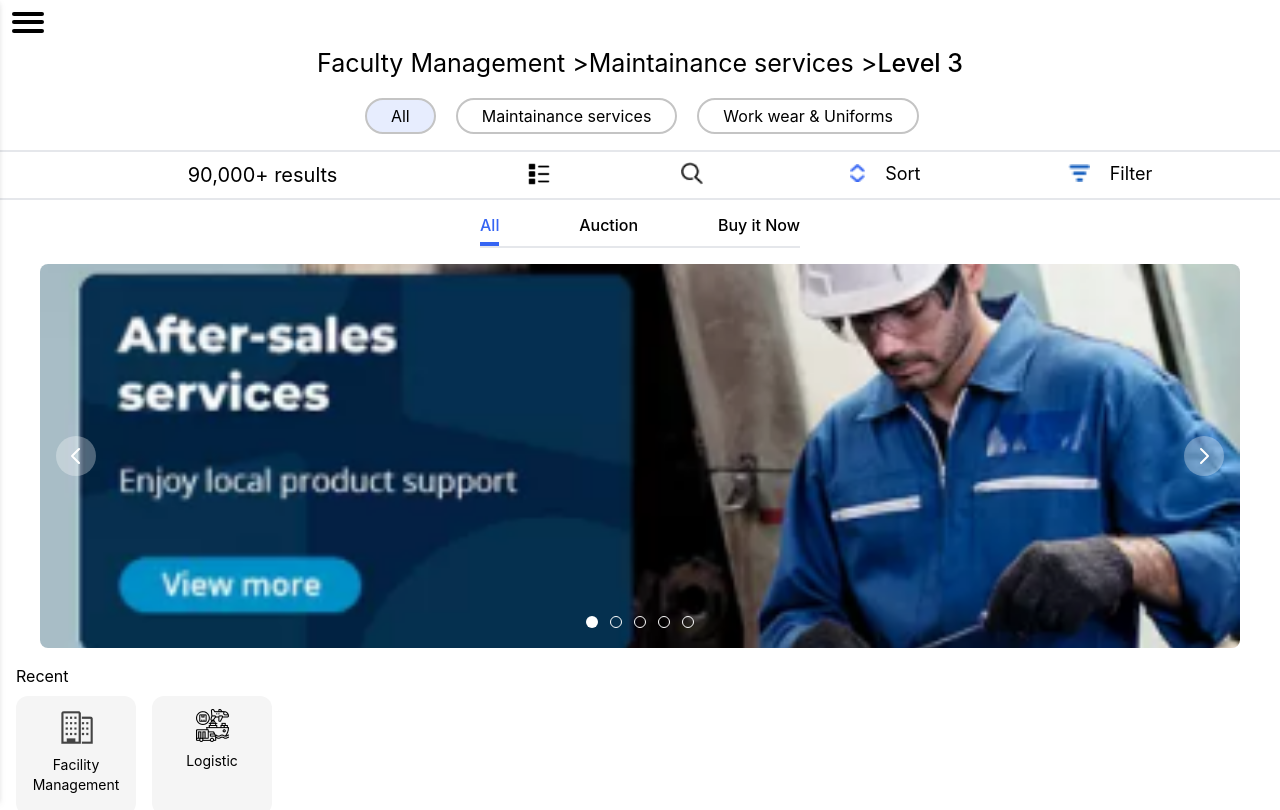
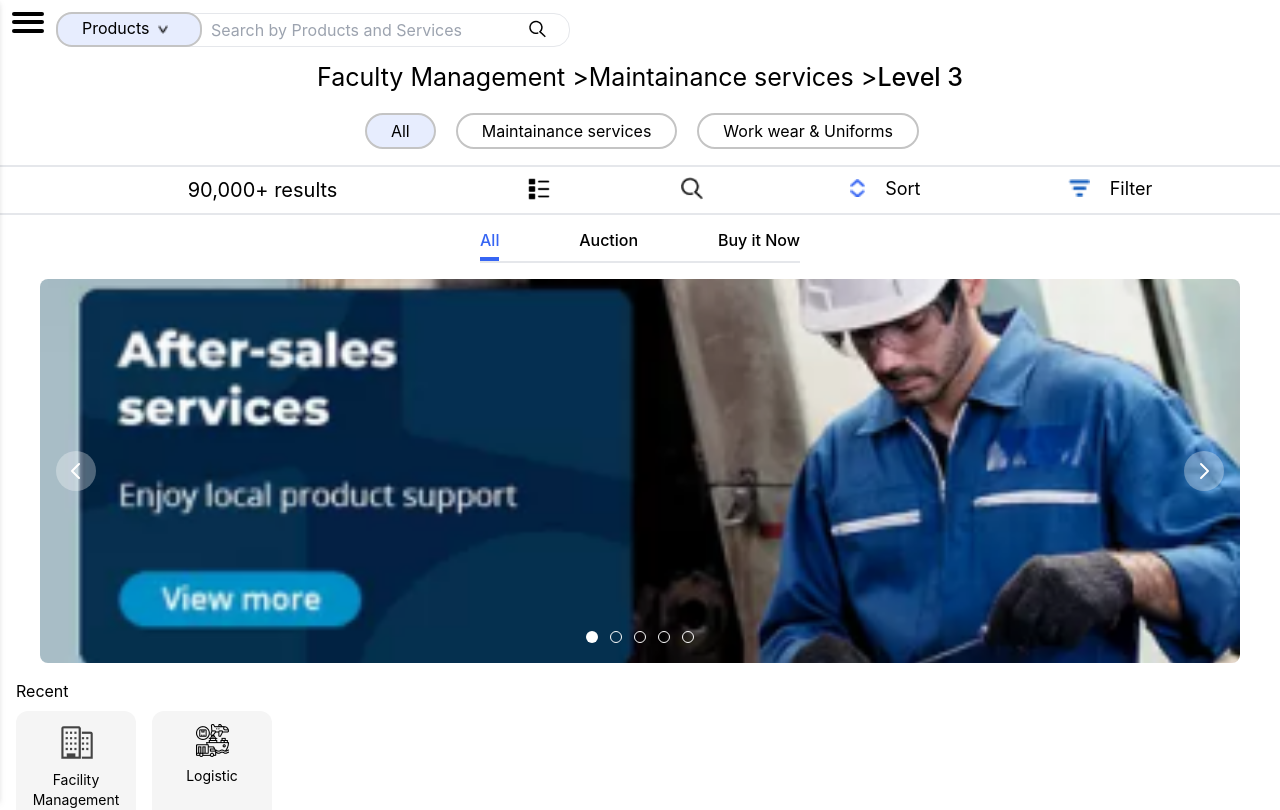
Before and after one commit to Prajwal912/facility-management, a React (Create React App) app: page / in a window 1280 px wide. Shown: the top 810 px of the page. Built offline with nearby package versions, Linux system fonts and the light colour scheme.

Commit message:
search bar added

```diff
--- a/src/components/Header.js
+++ b/src/components/Header.js
@@ -1,7 +1,7 @@
 import React, { useState } from "react";
 import Accordion from "./accordion";
 
-const Header = ({setHideCaro}) => {
+const Header = ({ setHideCaro }) => {
   const [open, setOpen] = useState(false);
 
   const accordionData = [
@@ -29,6 +29,7 @@ const Header = ({setHideCaro}) => {
 
   return (
     <div className="p-3 w-fit">
+      <div className="flex">
         <div
           className="z-50 flex relative w-8 h-[1.3rem] flex-col justify-between items-center cursor-pointer"
           onClick={() => {
@@ -54,6 +55,22 @@ const Header = ({setHideCaro}) => {
           </div>}
         </div>
 
+        <div className="flex relative">
+        <button className={`flex px-6 py-[0.10rem] border-[#C4C4C4] bg-[#E7EDFE] rounded-[1rem] border-2 mr-2 sm:ml-3`}>
+           Products <span className="my-[0.6rem] mx-2"><img src="/assets/downarrow.png" className="h-[9px]" alt="" /></span>
+        </button>
+        <input  type="text"
+                    className="absolute left-[126px] top-[1px] z-[-1] block py-1 px-10 text-purple-700 bg-white border rounded-[1rem] focus:border-purple-400 focus:ring-purple-300 focus:outline-none focus:ring focus:ring-opacity-40 w-[400px]"
+                    placeholder="Search by Products and Services"
+                />
+       <div className="absolute top-2 right-[-21rem]"><img src="/assets/search.png" alt="" /></div>
+
+        </div>
+
+
+
+      </div>
+
       <div
         className={`absolute top-0 left-0 h-screen w-screen bg-white transform ${open ? "-translate-x-0" : "-translate-x-full"
           } transition-transform duration-300 ease-in-out filter drop-shadow-md `}
```
Also changed, not shown: public/assets/downarrow.png (added). Lines whose indentation alone changed are shown as unchanged.
